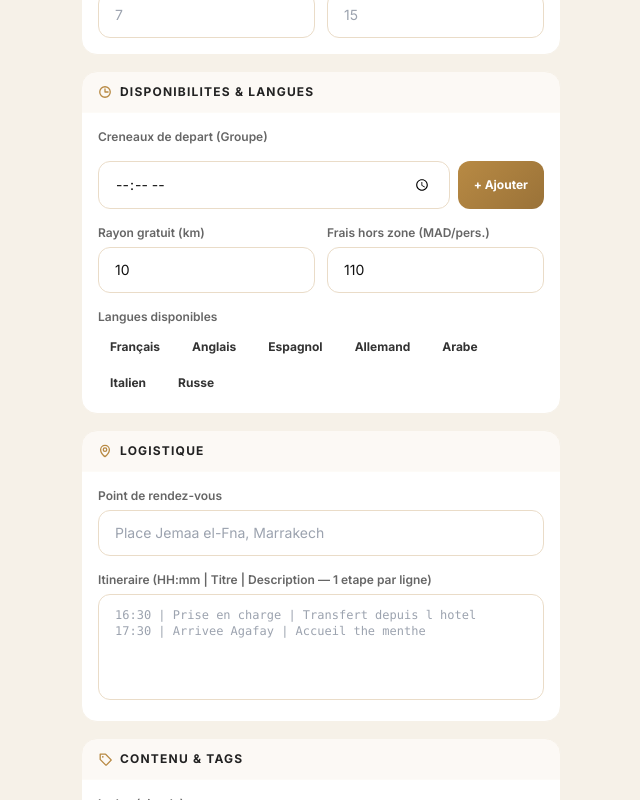
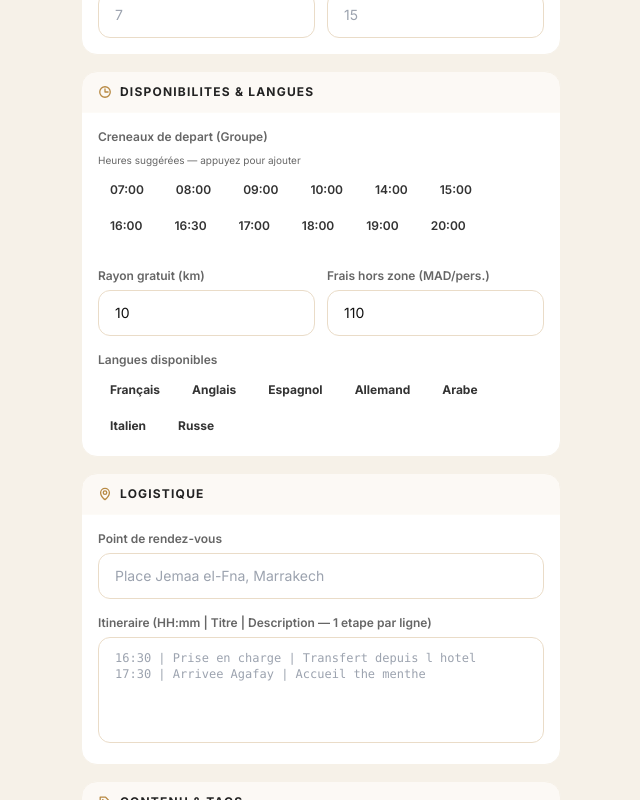
Before and after one commit to laksormorocco/laksor-app, a Next.js app: page /dashboard/admin/edit-experience in a window 1280 px wide. Shown: the part 1040-1840 px from the top of the page, without its empty margins (319-959 px from the left). Built offline with nearby package versions, Linux system fonts and the light colour scheme.

Commit message:
créneaux départ pills custom design système

```diff
--- a/src/app/booking/[guideId]/page.tsx
+++ b/src/app/booking/[guideId]/page.tsx
@@ -75,10 +75,10 @@ export default function BookingPage() {
   const persons = adults + children;
   const expPricePerPerson = searchParams?.get("pricePerPerson") === "true";
   const expMaxPersons = Number(searchParams?.get("maxPersons") || 1);
-  const t1 = searchParams?.get("t1") ? Number(searchParams.get("t1")) : null;
-  const d1 = searchParams?.get("d1") ? Number(searchParams.get("d1")) : null;
-  const t2 = searchParams?.get("t2") ? Number(searchParams.get("t2")) : null;
-  const d2 = searchParams?.get("d2") ? Number(searchParams.get("d2")) : null;
+  const t1 = experience ? (experience.groupThreshold1 || null) : (searchParams?.get("t1") ? Number(searchParams.get("t1")) : null);
+  const d1 = experience ? (experience.groupDiscount1 || null) : (searchParams?.get("d1") ? Number(searchParams.get("d1")) : null);
+  const t2 = experience ? (experience.groupThreshold2 || null) : (searchParams?.get("t2") ? Number(searchParams.get("t2")) : null);
+  const d2 = experience ? (experience.groupDiscount2 || null) : (searchParams?.get("d2") ? Number(searchParams.get("d2")) : null);
   const expBasePrice = isExperience && tourPriceParam ? expTotalPrice(tourPriceParam, persons, t1, d1, t2, d2) : 0;
   const expFullPrice = isExperience && tourPriceParam ? (tourPriceParam * persons) : 0;
   const expDiscount = expFullPrice - expBasePrice;
--- a/src/app/dashboard/admin/edit-experience/page.tsx
+++ b/src/app/dashboard/admin/edit-experience/page.tsx
@@ -214,27 +214,28 @@ export default function EditExperiencePage() {
           {/* CRENEAUX DE DEPART */}
           <div>
             <div className="text-xs font-semibold text-charcoal-400 mb-2">Creneaux de depart (Groupe)</div>
-            <div className="flex flex-wrap gap-2 mb-2">
-              {form.departureSlots.map((slot, i) => (
-                <div key={i} className="flex items-center gap-1.5 bg-bronze-500/10 text-bronze-500 px-3 py-1.5 rounded-full text-xs font-bold">
-                  {slot}
-                  <button onClick={() => setForm(f => ({...f, departureSlots: f.departureSlots.filter((_,j) => j !== i)}))}
-                    className="text-bronze-500 hover:text-red-400 font-bold">x</button>
-                </div>
+            {/* Créneaux déjà ajoutés */}
+            {form.departureSlots.length > 0 && (
+              <div className="flex flex-wrap gap-2 mb-3">
+                {form.departureSlots.map((slot, i) => (
+                  <div key={i} className="flex items-center gap-1.5 px-3 py-1.5 rounded-full text-xs font-bold"
+                    style={{background:"rgba(184,138,68,0.12)", color:"#B88A44"}}>
+                    🕐 {slot}
+                    <button onClick={() => setForm(f => ({...f, departureSlots: f.departureSlots.filter((_,j) => j !== i)}))}
+                      className="ml-1 text-red-400 font-bold text-sm leading-none">×</button>
+                  </div>
+                ))}
+              </div>
+            )}
+            {/* Heures suggérées */}
+            <div className="text-[10px] text-charcoal-400 mb-2">Heures suggérées — appuyez pour ajouter</div>
+            <div className="flex flex-wrap gap-2 mb-3">
+              {["07:00","08:00","09:00","10:00","14:00","15:00","16:00","16:30","17:00","18:00","19:00","20:00"].filter(h => !form.departureSlots.includes(h)).map(h => (
+                <button key={h} onClick={() => setForm(f => ({...f, departureSlots: [...f.departureSlots, h].sort()}))}
+                  className="px-3 py-1.5 rounded-full text-xs font-semibold border border-sand-300 bg-white text-charcoal-600 active:bg-bronze-500 active:text-white active:border-bronze-500 transition-all">
+                  {h}
+                </button>
               ))}
-            </div>
-            <div className="flex gap-2">
-              <input type="time" id="newSlot" className={inputCls + " flex-1"} />
-              <button onClick={() => {
-                const input = document.getElementById("newSlot") as HTMLInputElement;
-                if (input?.value && !form.departureSlots.includes(input.value)) {
-                  setForm(f => ({...f, departureSlots: [...f.departureSlots, input.value].sort()}));
-                  input.value = "";
-                }
-              }} className="px-4 py-2 rounded-xl text-white text-xs font-bold flex-shrink-0"
-                style={{background:"linear-gradient(135deg, #B88A44, #9A7238)"}}>
-                + Ajouter
-              </button>
             </div>
           </div>
 
```
Also changed, not shown: 1 other file (tests, documents, lock files or other folders).
